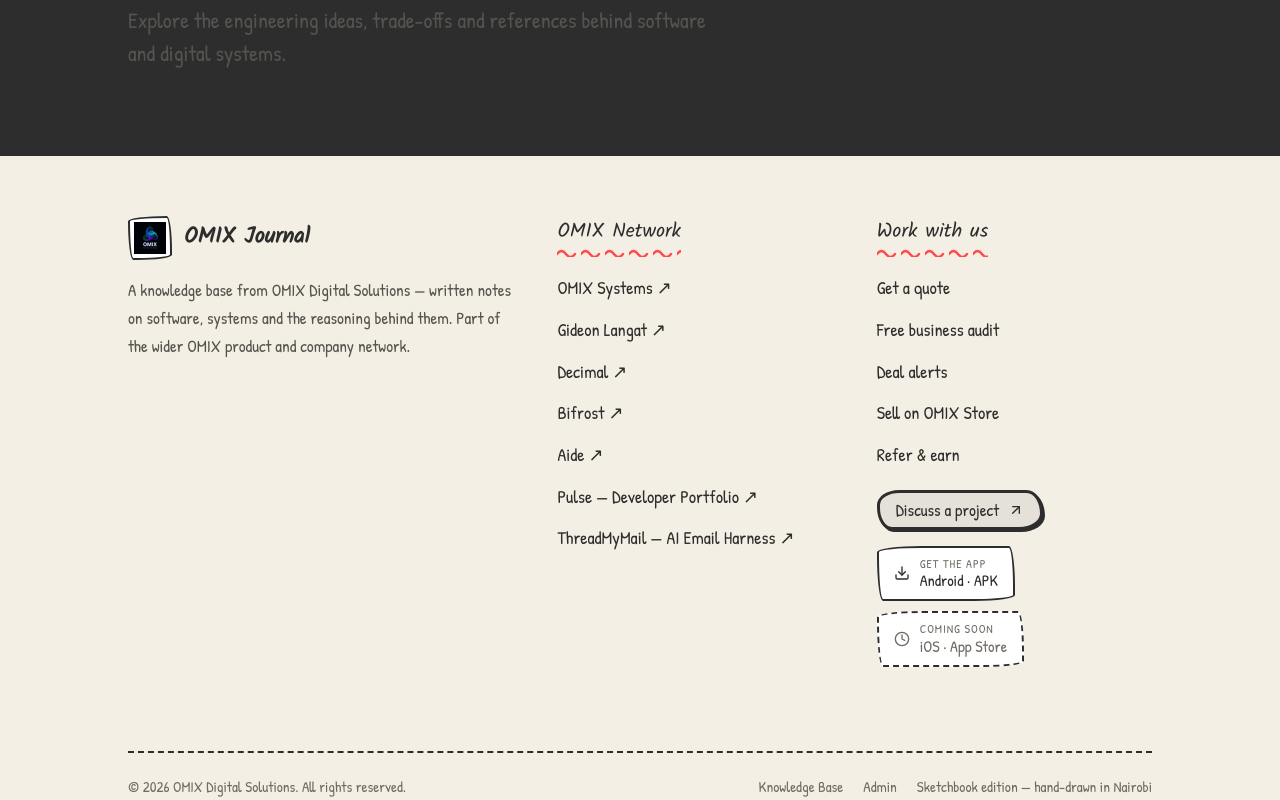
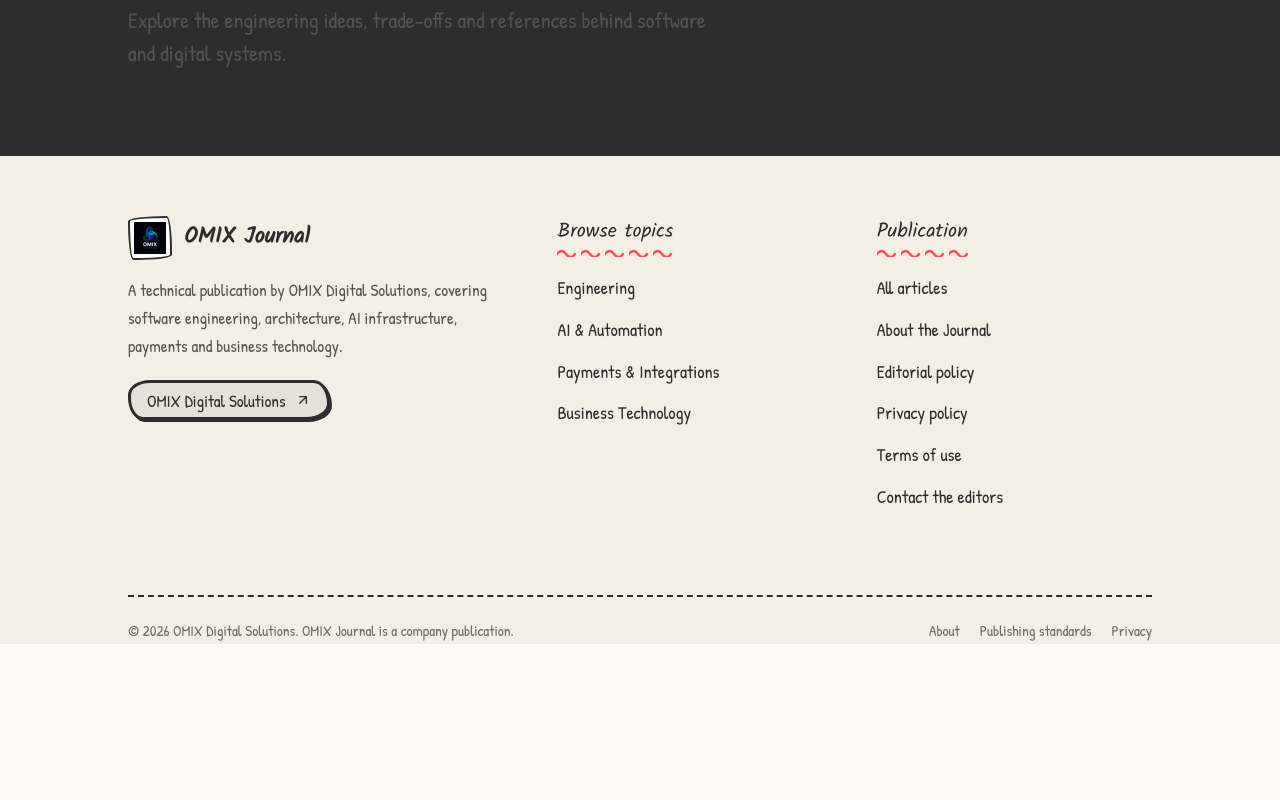
Before and after one commit to oliver4441/omix-leads, a React (Vite) app: page / in a window 1280 px wide. Shown: the part 4742-5542 px from the top of the page. After the commit the page ends 5386 px from the top, so only its background shows below. Built offline with nearby package versions, Linux system fonts and the light colour scheme; no server answers.

Commit message:
editorial: replace lead-gen footer with publication navigation

```diff
--- a/src/components/Footer.jsx
+++ b/src/components/Footer.jsx
@@ -1,24 +1,7 @@
 import { Link } from 'react-router-dom'
 import { ArrowUpRight } from 'lucide-react'
-import StoreBadges from './StoreBadges'
-
-const network = [
-  ['OMIX Systems', 'https://omixsystems.store'],
-  ['Gideon Langat', 'https://admin.omixsystems.store'],
-  ['Decimal', 'https://decimal.omixsystems.store'],
-  ['Bifrost', 'https://bifrost.omixsystems.store'],
-  ['Aide', 'https://aide.omixsystems.store'],
-  ['Pulse — Developer Portfolio', 'https://marvel-254.github.io/pulse/'],
-  ['ThreadMyMail — AI Email Harness', 'https://threadmymail.omixsystems.store'],
-]
-
-const tools = [
-  ['Get a quote', '/quote'],
-  ['Free business audit', '/audit'],
-  ['Deal alerts', '/deal-alerts'],
-  ['Sell on OMIX Store', '/sell'],
-  ['Refer & earn', '/referral'],
-]
+import { categories } from '../data/articles'
+import { categorySlug } from '../lib/seo'
 
 export default function Footer() {
   return (
@@ -31,44 +14,44 @@ export default function Footer() {
               <span className="brand-name">OMIX Journal</span>
             </div>
             <p className="max-w-sm text-[17px] ink-soft">
-              A knowledge base from OMIX Digital Solutions — written notes on software, systems and the reasoning
-              behind them. Part of the wider OMIX product and company network.
+              A technical publication by OMIX Digital Solutions, covering software engineering, architecture,
+              AI infrastructure, payments and business technology.
             </p>
+            <a className="btn btn-secondary btn-sm mt-5" href="https://omixsystems.store/" target="_blank" rel="noreferrer">
+              OMIX Digital Solutions <ArrowUpRight size={16} aria-hidden="true" />
+            </a>
           </div>
 
           <div>
-            <p className="footer-heading">OMIX Network</p>
+            <p className="footer-heading">Browse topics</p>
             <div className="footer-links">
-              {network.map(([label, href]) => (
-                <a key={href} className="strike-link" href={href} target="_blank" rel="noreferrer">
-                  {label} ↗
-                </a>
+              {categories.map((category) => (
+                <Link key={category} className="strike-link" to={`/category/${categorySlug(category)}`}>
+                  {category}
+                </Link>
               ))}
             </div>
           </div>
 
           <div>
-            <p className="footer-heading">Work with us</p>
+            <p className="footer-heading">Publication</p>
             <div className="footer-links">
-              {tools.map(([label, to]) => (
-                <Link key={to} className="strike-link" to={to}>
-                  {label}
-                </Link>
-              ))}
+              <Link className="strike-link" to="/wiki">All articles</Link>
+              <Link className="strike-link" to="/about">About the Journal</Link>
+              <Link className="strike-link" to="/editorial-policy">Editorial policy</Link>
+              <Link className="strike-link" to="/privacy">Privacy policy</Link>
+              <Link className="strike-link" to="/terms">Terms of use</Link>
+              <a className="strike-link" href="mailto:omixsystems@gmail.com">Contact the editors</a>
             </div>
-            <a className="btn btn-secondary btn-sm mt-5" href="https://omixsystems.store/#contact" target="_blank" rel="noreferrer">
-              Discuss a project <ArrowUpRight size={16} aria-hidden="true" />
-            </a>
-            <StoreBadges />
           </div>
         </div>
 
         <div className="footer-meta">
-          <span>© {new Date().getFullYear()} OMIX Digital Solutions. All rights reserved.</span>
+          <span>© {new Date().getFullYear()} OMIX Digital Solutions. OMIX Journal is a company publication.</span>
           <span className="flex flex-wrap gap-x-5 gap-y-1">
-            <Link to="/wiki" className="strike-link">Knowledge Base</Link>
-            <Link to="/admin" className="strike-link">Admin</Link>
-            <span>Sketchbook edition — hand-drawn in Nairobi</span>
+            <Link to="/about" className="strike-link">About</Link>
+            <Link to="/editorial-policy" className="strike-link">Publishing standards</Link>
+            <Link to="/privacy" className="strike-link">Privacy</Link>
           </span>
         </div>
       </div>
```
